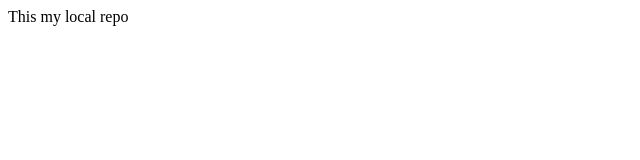
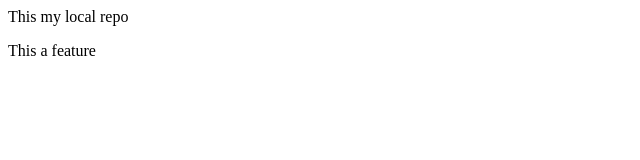
Before and after one commit to nagi-ishagi/localrepo, a plain HTML site: page index.html in a window 1280 px wide. Shown: the full height of the page, 0-640 px from the left. Drawn offline with Linux system fonts and the light colour scheme.

Commit message:
add to branch

```diff
--- a/index.html
+++ b/index.html
@@ -1,3 +1,6 @@
 <P>
   This my local repo
 </P>
+<p>
+  This a feature
+</p>
```
